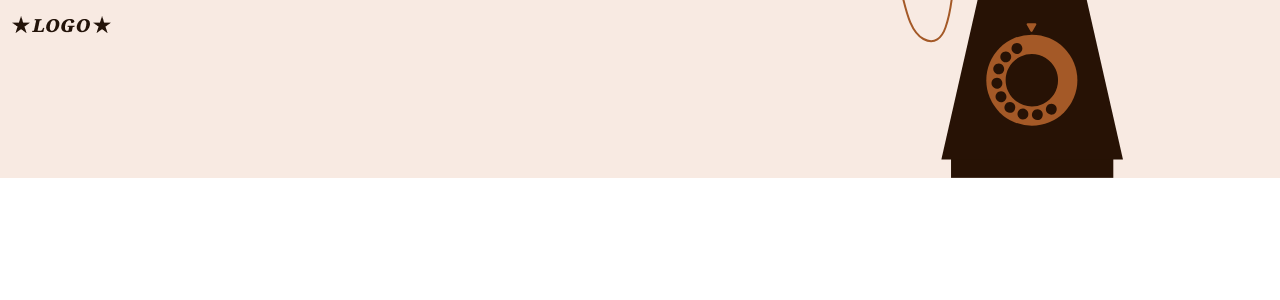
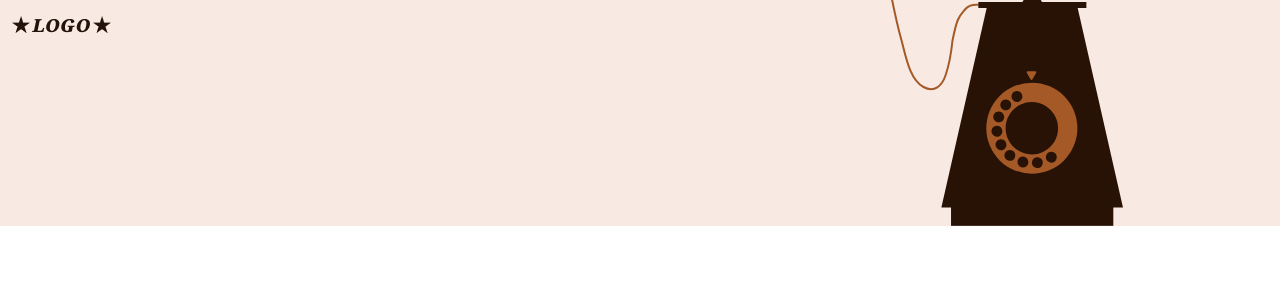
Before and after one commit to itsjoekent-archive/virtual-visits-nyc, a Next.js app: page / in a window 1280 px wide. Shown: the top 300 px of the page. Built offline with nearby package versions, Linux system fonts and the light colour scheme.

Commit message:
hero styling fixes

```diff
--- a/src/components/Hero.js
+++ b/src/components/Hero.js
@@ -38,6 +38,10 @@ const Content = styled.div`
   max-width: ${({ theme }) => theme.max['3x']};
   margin-left: auto;
   margin-right: auto;
+
+  @media ${({ theme }) => theme.media.desktop} {
+    padding-bottom: ${({ theme }) => theme.spacing['9']};
+  }
 `;
 
 const Title = styled.h1`
@@ -75,6 +79,10 @@ const Subtitle = styled.p`
 
 const PhoneWrapper = styled.div`
   position: relative;
+
+  @media ${({ theme }) => theme.media.desktop} {
+    bottom: -${({ theme }) => theme.spacing['9']};
+  }
 
   svg {
     position: absolute;
```
